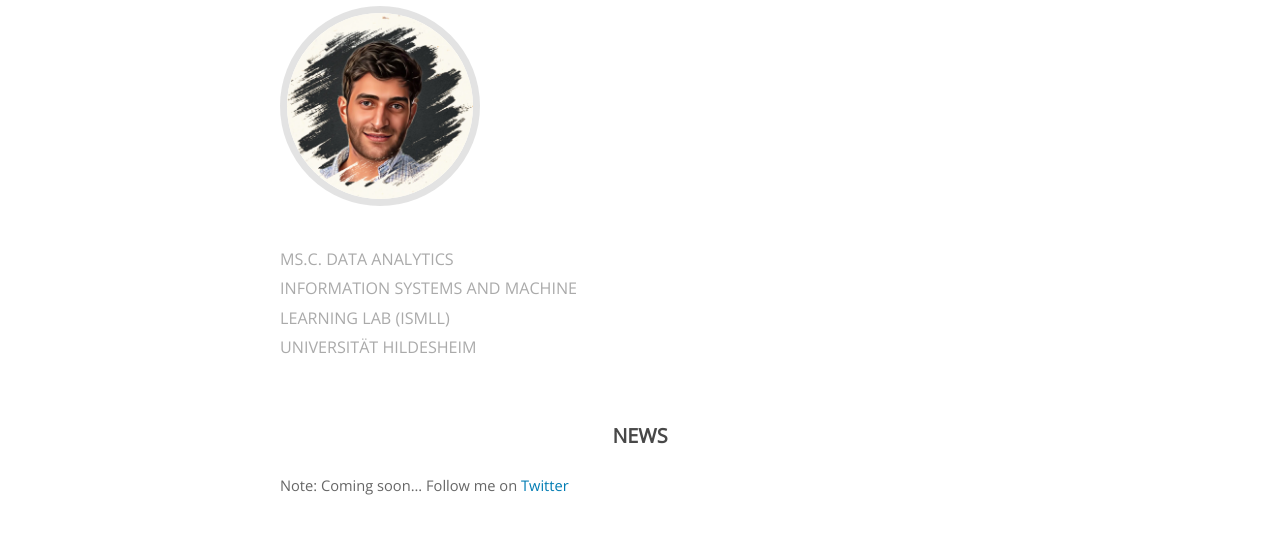
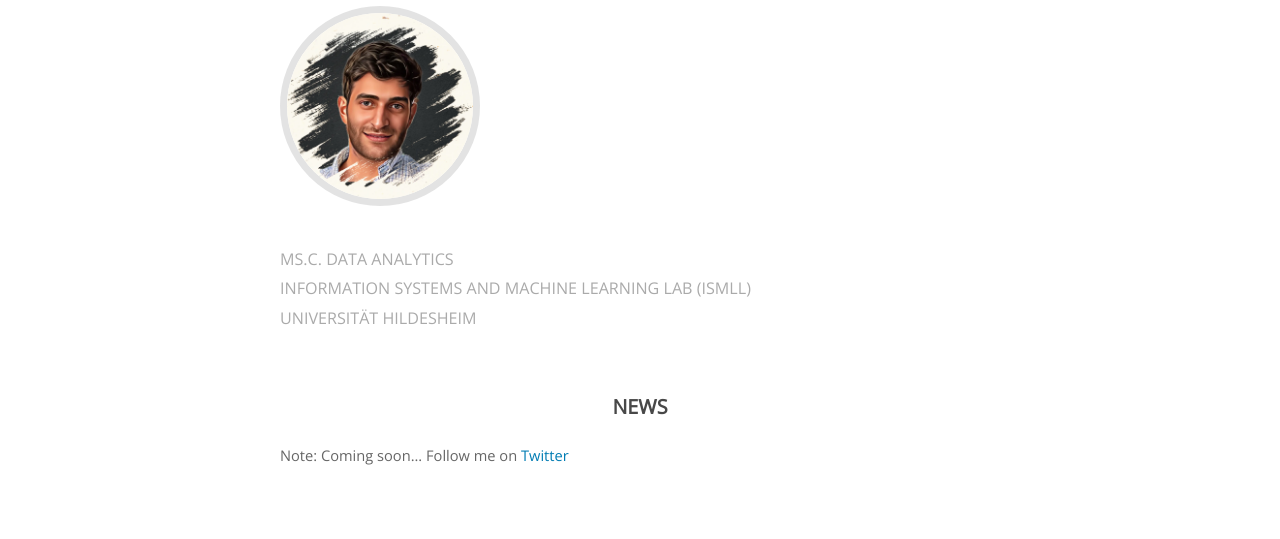
Before and after one commit to jafarbakhshaliyev/jafarbakhshaliyev.github.io, a plain HTML site: page index.html in a window 1280 px wide. Shown: the part 261-800 px from the top of the page. Drawn offline with nearby package versions, Linux system fonts and the light colour scheme; some packages are replaced by stand-ins of ours.

Commit message:
changed index.html

```diff
--- a/index.html
+++ b/index.html
@@ -65,7 +65,7 @@
 						</p>
 
 						<p style="font-size: 1.1em;">MS.C. Data Analytics</p>
-                    	<p style="font-size: 1.1em; display: inline-block;">Information Systems and Machine Learning Lab (ISMLL)</p>
+                    	<p style="font-size: 1.1em; white-space: nowrap; display: inline-block;">Information Systems and Machine Learning Lab (ISMLL)</p>
                     	<p style="font-size: 1.1em;">Universität Hildesheim</p>
 					</header>
 				</div>
```
